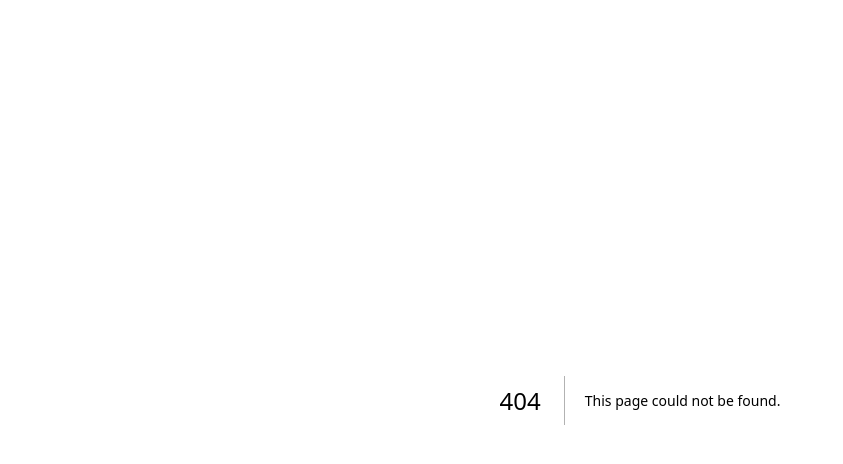
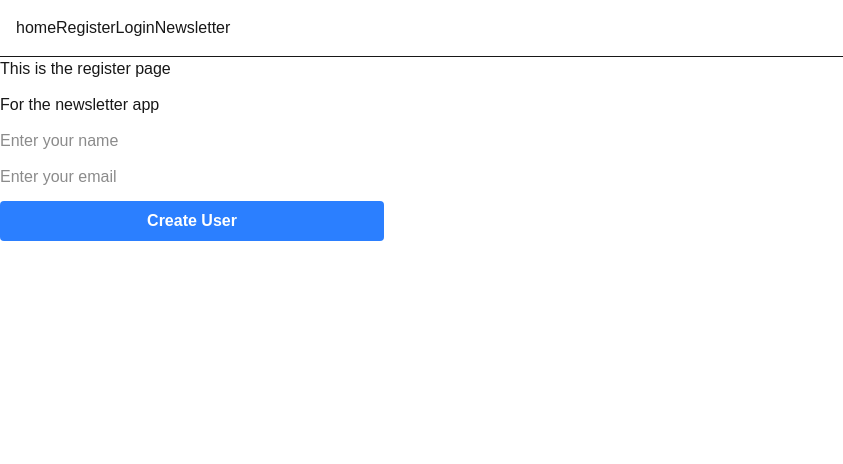
Before and after one commit to thiagod1/WebAppProject, a Next.js app: page /register in a window 1280 px wide. Before the commit this address had no page. Shown: the top 464 px of the page, without its empty margins (0-843 px from the left). Built offline with nearby package versions, Linux system fonts and the light colour scheme.

Commit message:
First commit, with initial typescript development

```diff
--- a/app/layout.tsx
+++ b/app/layout.tsx
@@ -1,6 +1,7 @@
 import type { Metadata } from "next";
 import { Geist, Geist_Mono } from "next/font/google";
 import "./globals.css";
+import Link from 'next/link'
 
 const geistSans = Geist({
   variable: "--font-geist-sans",
@@ -23,7 +24,17 @@ export default function RootLayout({ children }: LayoutProps<"/">) {
       lang="en"
       className={`${geistSans.variable} ${geistMono.variable} h-full antialiased`}
     >
-      <body className="min-h-full flex flex-col">{children}</body>
+    <body className="min-h-full flex flex-col">      <nav className="flex items-center justify-between p-4 border-b">
+        <h1>
+          <Link href="/">home</Link>
+          <Link href="/register">Register</Link>
+          <Link href="/login">Login</Link>
+          <Link href="/newsletter">Newsletter</Link>
+        </h1>
+      </nav>
+
+      {children}
+      </body>
     </html>
   );
 }
--- /dev/null
+++ b/app/login/page.tsx
@@ -0,0 +1,13 @@
+"use client"
+
+import { useState } from "react"
+
+export default function LoginPage() {
+
+  return(
+    <div>
+      <h1>This is the login page</h1>
+    </div>
+
+  );
+};
--- /dev/null
+++ b/app/newsletter/page.tsx
@@ -0,0 +1,13 @@
+"use client"
+
+import { useState } from "react"
+
+export default function NewsletterPage() {
+
+  return(
+    <div>
+      <h1>This is the login page</h1>
+    </div>
+
+  );
+};
--- /dev/null
+++ b/app/register/page.tsx
@@ -0,0 +1,59 @@
+"use client";
+import { useState } from "react";
+export default function RegisterPage() {
+
+  interface User {
+    id: number
+    email: string
+    name?: string
+    password:string
+    createdAt:Date
+    updatedAt?:Date
+  }
+
+  const [name, setName] = useState<string>("");
+  const [user, setUser] = useState<User | null>(null);
+  const [email, setEmail] = useState<string>("");
+  const [password, setPassword] = useState<string>("");
+  const [createdAt, setCreatedAt] = useState<Date>(new Date())
+  const [updatedAt, setUpdatedAt] = useState<Date>(new Date())
+
+  function createUser(createdID: number, email: string, password: string, createdAt: Date, name?: string): User {
+    return {
+      id: createdID,
+      email:email,
+      password:password,
+      createdAt:createdAt,
+      name: name === "" ? undefined : name,
+    }
+  }
+
+  function click() {
+    const createID:number = Math.floor(Math.random() * (1 - 10000)) + 1;
+    const newUser = createUser(createID, email,password, createdAt, name);
+    setUser(newUser);
+    console.log(newUser)
+  }
+
+  return (
+    <div className="flex flex-col gap-3 max-w-sm">
+    <h1>This is the register page</h1>
+    <p>For the newsletter app</p>
+      <input
+        type="text"
+        placeholder="Enter your name"
+        value={name}
+        onChange={(e) => setName(e.target.value)}
+      />
+      <input
+        type="text"
+        placeholder="Enter your email"
+        value={email}
+        onChange={(e) => setEmail(e.target.value)}
+      />
+      <button onClick={click} className="bg-blue-500 hover:bg-blue-700 text-white font-bold py-2 px-4 rounded"> Create User </button>
+
+      {user && <p>Created user: {user.name} (id: {user.id}) (Email: {user.email})</p>}
+    </div>
+  );
+}
--- a/package.json
+++ b/package.json
@@ -22,6 +22,7 @@
     "eslint": "^9",
     "eslint-config-next": "16.3.6",
     "tailwindcss": "^4",
+    "tsx": "^4.23.15",
     "typescript": "^5"
   }
 }
```
Also changed, not shown: 1 other file (tests, documents, lock files or other folders).
